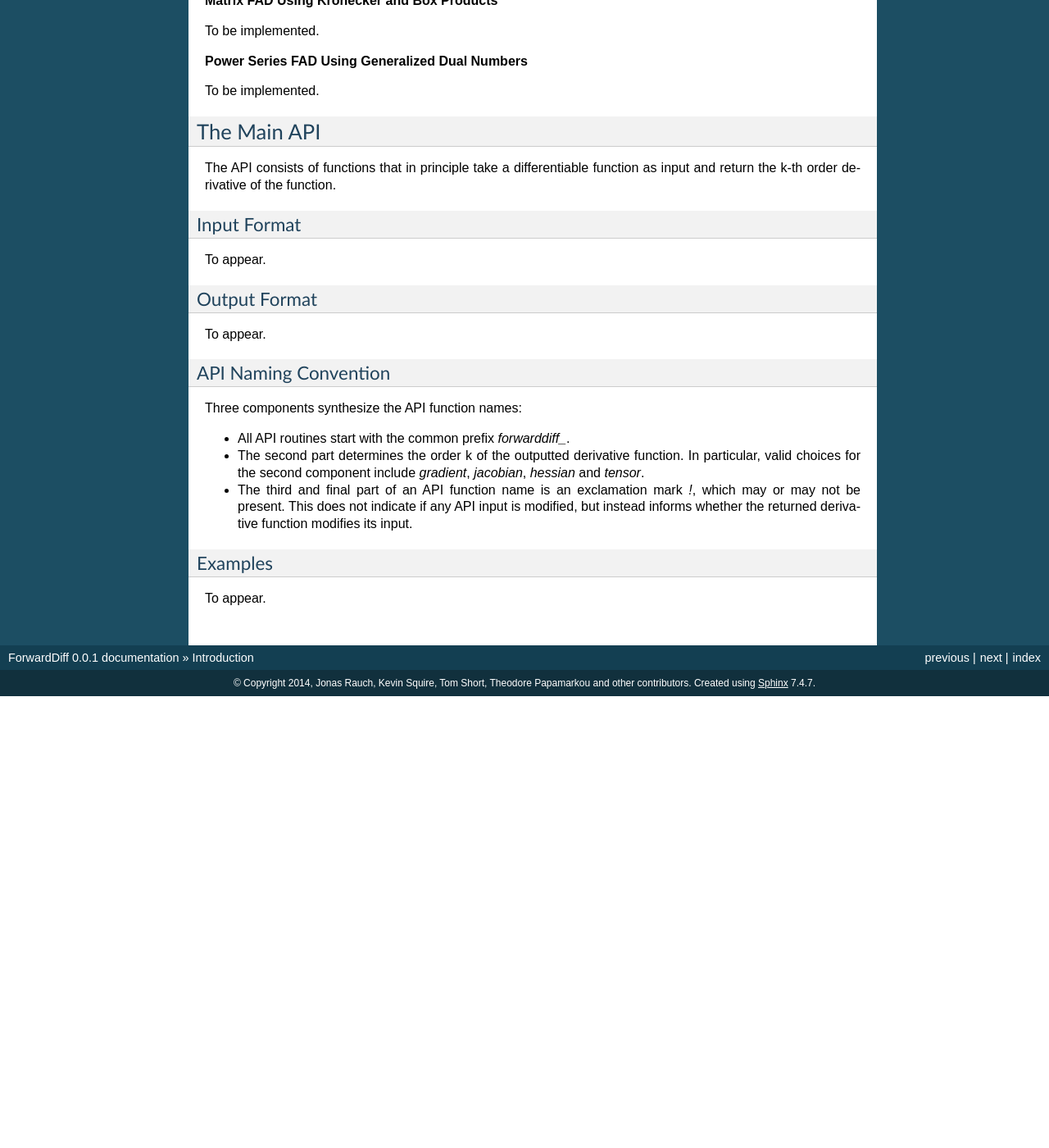
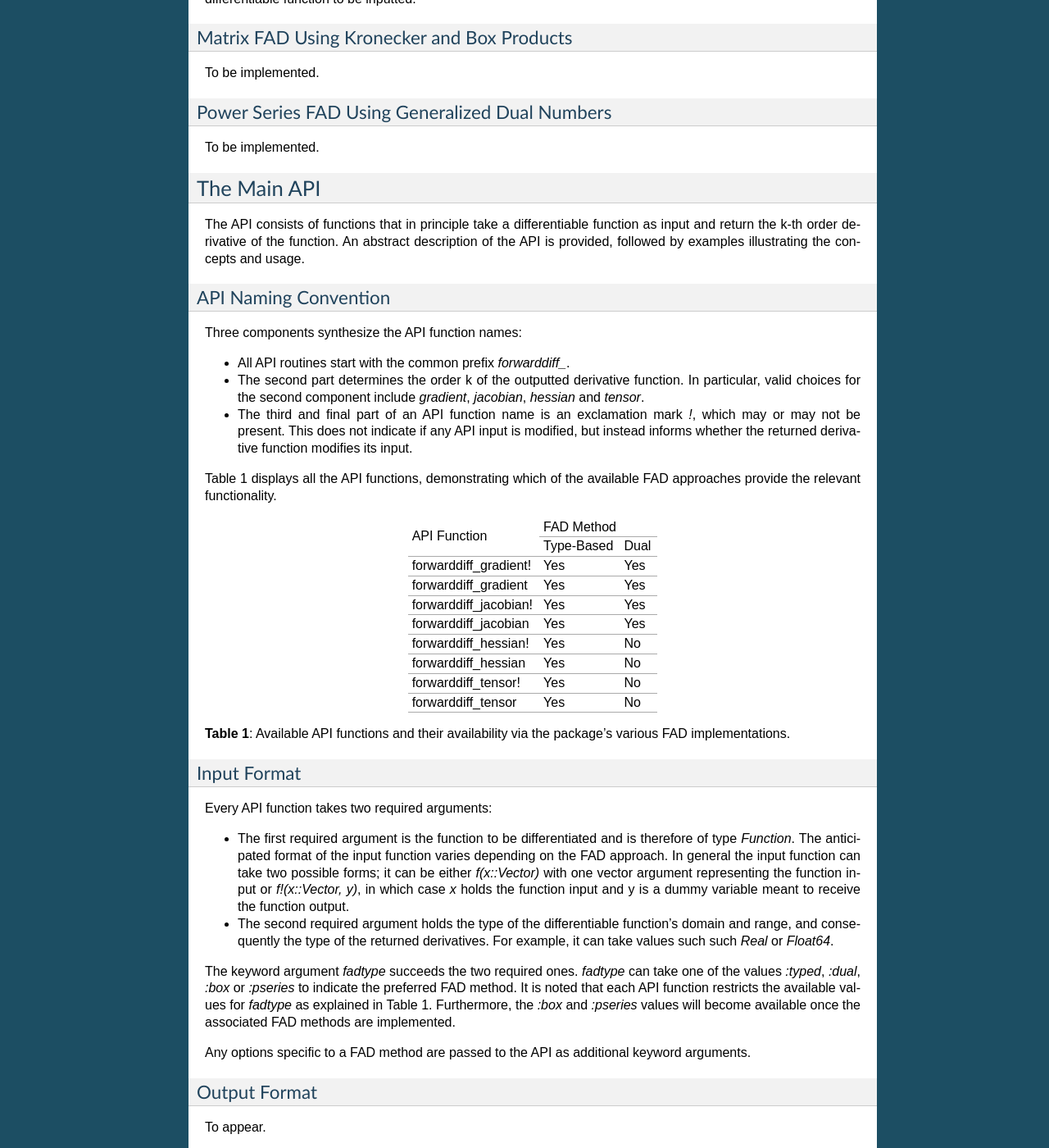
Before and after one commit to JuliaDiff/ForwardDiff.jl, a Sphinx documentation site: the page built from doc/source/intro.rst, in a window 1280 px wide and 1400 px high, scrolled down 702 px. Shown: the whole window at 82% size. Built offline with Sphinx 7.4.7, drawn with Linux system fonts in a browser that asks for light colours; formulas are drawn with MathJax 3; before the commit the page ends 1551 px from its top, so only the background shows below that; some of the changed text lies outside the part shown.

Commit message:
Progressed with intro in doc

```diff
--- a/doc/source/intro.rst
+++ b/doc/source/intro.rst
@@ -10,7 +10,8 @@ FAD Implementations
 
 A synopsis of the FAD implementations of the package is set out below.
 
-**Type-Based FAD**
+Type-Based FAD
+~~~~~~~~~~~~~~~~~~~~~~~~~~~~~~~~~~~~~~~~~~~~~~~~~~~~~~~~~~~~~~~~~~~~~~~~~~~~~~~~
 
 One FAD implementation of the package defines the types *GraDual*, *FADHessian* and *FADTensor* to compute the
 respective first, second and third-order derivatives of functions :math:`f:\mathbb{R}^n\rightarrow\mathbb{R}^m`. More
@@ -22,7 +23,8 @@ FAD methods.
 The *GraDual*, *FADHessian* and *FADTensor* types are used internally by the package. The user is not required to
 instantiate them, since the interface operates at a higher level requiring to define the function to be differentiated.
 
-**FAD Using Dual Numbers**
+FAD Using Dual Numbers
+~~~~~~~~~~~~~~~~~~~~~~~~~~~~~~~~~~~~~~~~~~~~~~~~~~~~~~~~~~~~~~~~~~~~~~~~~~~~~~~~
 
 Another available FAD approach makes use of dual numbers, which are represented by the *Dual* type in the *DualNumbers*
 package. This approach is suitable for computing only first-order derivatives of functions
@@ -33,11 +35,13 @@ for FAD of gradients and Jacobians. Benchmarks will be provided once all four FA
 The user does not have to interfere with `Dual` numbers given that the higher-level of the API mainly requires the
 differentiable function to be inputted.
 
-**Matrix FAD Using Kronecker and Box Products**
+Matrix FAD Using Kronecker and Box Products
+~~~~~~~~~~~~~~~~~~~~~~~~~~~~~~~~~~~~~~~~~~~~~~~~~~~~~~~~~~~~~~~~~~~~~~~~~~~~~~~~
 
 To be implemented.
 
-**Power Series FAD Using Generalized Dual Numbers**
+Power Series FAD Using Generalized Dual Numbers
+~~~~~~~~~~~~~~~~~~~~~~~~~~~~~~~~~~~~~~~~~~~~~~~~~~~~~~~~~~~~~~~~~~~~~~~~~~~~~~~~
 
 To be implemented.
 
@@ -45,15 +49,8 @@ The Main API
 ---------------------------------------------------------------------------------
 
 The API consists of functions that in principle take a differentiable function as input and return the k-th order
-derivative of the function.
-
-Input Format
-~~~~~~~~~~~~~~~~~~~~~~~~~~~~~~~~~~~~~~~~~~~~~~~~~~~~~~~~~~~~~~~~~~~~~~~~~~~~~~~~
-To appear.
-
-Output Format
-~~~~~~~~~~~~~~~~~~~~~~~~~~~~~~~~~~~~~~~~~~~~~~~~~~~~~~~~~~~~~~~~~~~~~~~~~~~~~~~~
-To appear.
+derivative of the function. An abstract description of the API is provided, followed by examples illustrating the
+concepts and usage.
 
 API Naming Convention
 ~~~~~~~~~~~~~~~~~~~~~~~~~~~~~~~~~~~~~~~~~~~~~~~~~~~~~~~~~~~~~~~~~~~~~~~~~~~~~~~~
@@ -67,6 +64,56 @@ Three components synthesize the API function names:
   does not indicate if any API input is modified, but instead informs whether the returned derivative function modifies
   its input.
 
+Table 1 displays all the API functions, demonstrating which of the available FAD approaches provide the relevant
+functionality.
+
++-----------------------+-------------------------+
+| API Function          | FAD Method              |
+|                       +-------------+-----------+
+|                       | Type-Based  | Dual      |
++-----------------------+-------------+-----------+
+| forwarddiff_gradient! | Yes         | Yes       |
++-----------------------+-------------+-----------+
+| forwarddiff_gradient  | Yes         | Yes       |
++-----------------------+-------------+-----------+
+| forwarddiff_jacobian! | Yes         | Yes       |
++-----------------------+-------------+-----------+
+| forwarddiff_jacobian  | Yes         | Yes       |
++-----------------------+-------------+-----------+
+| forwarddiff_hessian!  | Yes         | No        |
++-----------------------+-------------+-----------+
+| forwarddiff_hessian   | Yes         | No        |
++-----------------------+-------------+-----------+
+| forwarddiff_tensor!   | Yes         | No        |
++-----------------------+-------------+-----------+
+| forwarddiff_tensor    | Yes         | No        |
++-----------------------+-------------+-----------+
+
+**Table 1**: Available API functions and their availability via the package's various FAD implementations.
+
+Input Format
+~~~~~~~~~~~~~~~~~~~~~~~~~~~~~~~~~~~~~~~~~~~~~~~~~~~~~~~~~~~~~~~~~~~~~~~~~~~~~~~~
+
+Every API function takes two required arguments:
+
+- The first required argument is the function to be differentiated and is therefore of type *Function*. The anticipated
+  format of the input function varies depending on the FAD approach. In general the input function can take two possible
+  forms; it can be either *f(x::Vector)* with one vector argument representing the function input or *f!(x::Vector, y)*,
+  in which case *x* holds the function input and y is a dummy variable meant to receive the function output.
+- The second required argument holds the type of the differentiable function's domain and range, and consequently the
+  type of the returned derivatives. For example, it can take values such such *Real* or *Float64*.
+
+The keyword argument *fadtype* succeeds the two required ones. *fadtype* can take one of the values *:typed*, *:dual*,
+*:box* or *:pseries* to indicate the preferred FAD method. It is noted that each API function restricts the available
+values for *fadtype* as explained in Table 1. Furthermore, the *:box* and *:pseries* values will become available once
+the associated FAD methods are implemented.
+
+Any options specific to a FAD method are passed to the API as additional keyword arguments.
+
+Output Format
+~~~~~~~~~~~~~~~~~~~~~~~~~~~~~~~~~~~~~~~~~~~~~~~~~~~~~~~~~~~~~~~~~~~~~~~~~~~~~~~~
+To appear.
+
 Examples
 ~~~~~~~~~~~~~~~~~~~~~~~~~~~~~~~~~~~~~~~~~~~~~~~~~~~~~~~~~~~~~~~~~~~~~~~~~~~~~~~~
 To appear.
```
